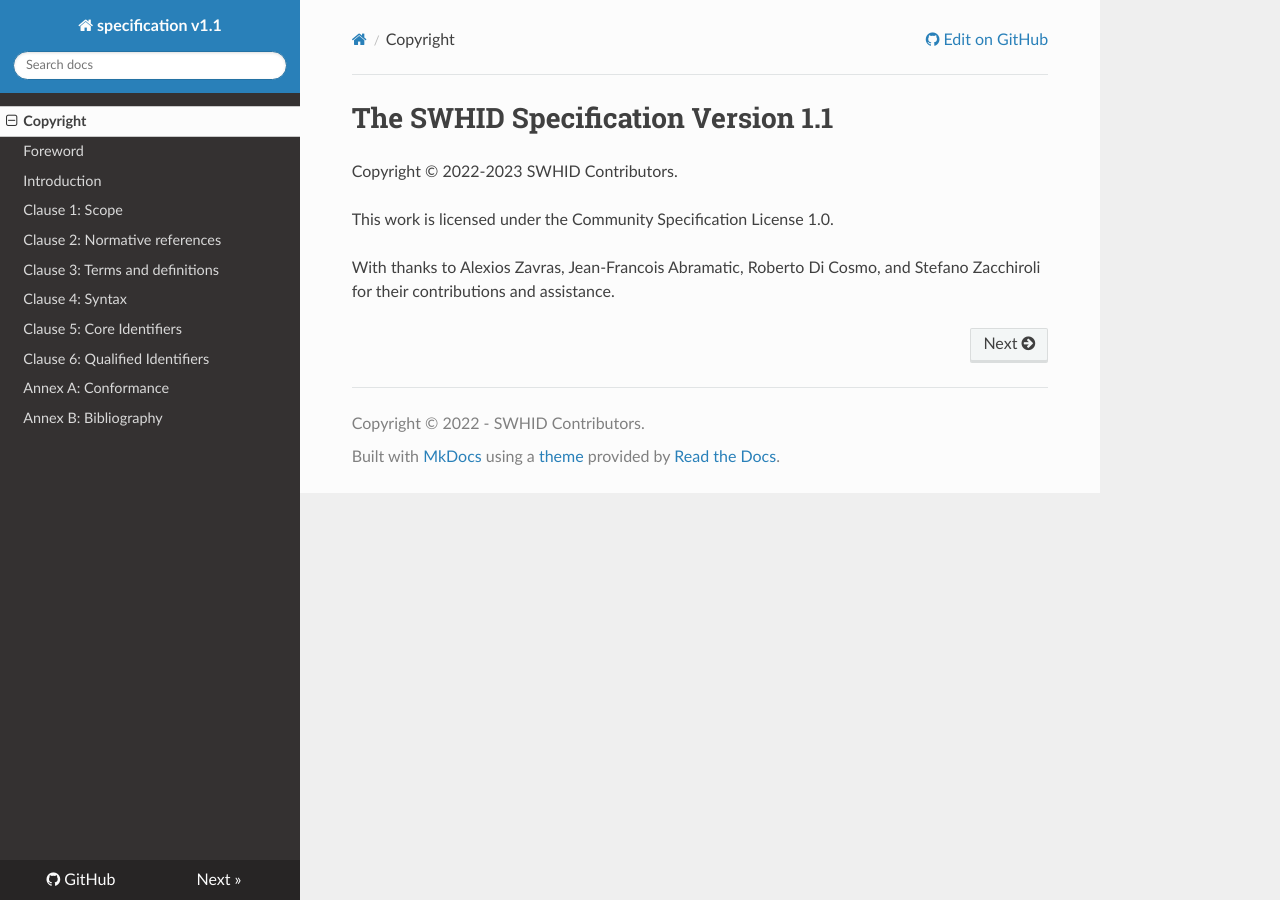
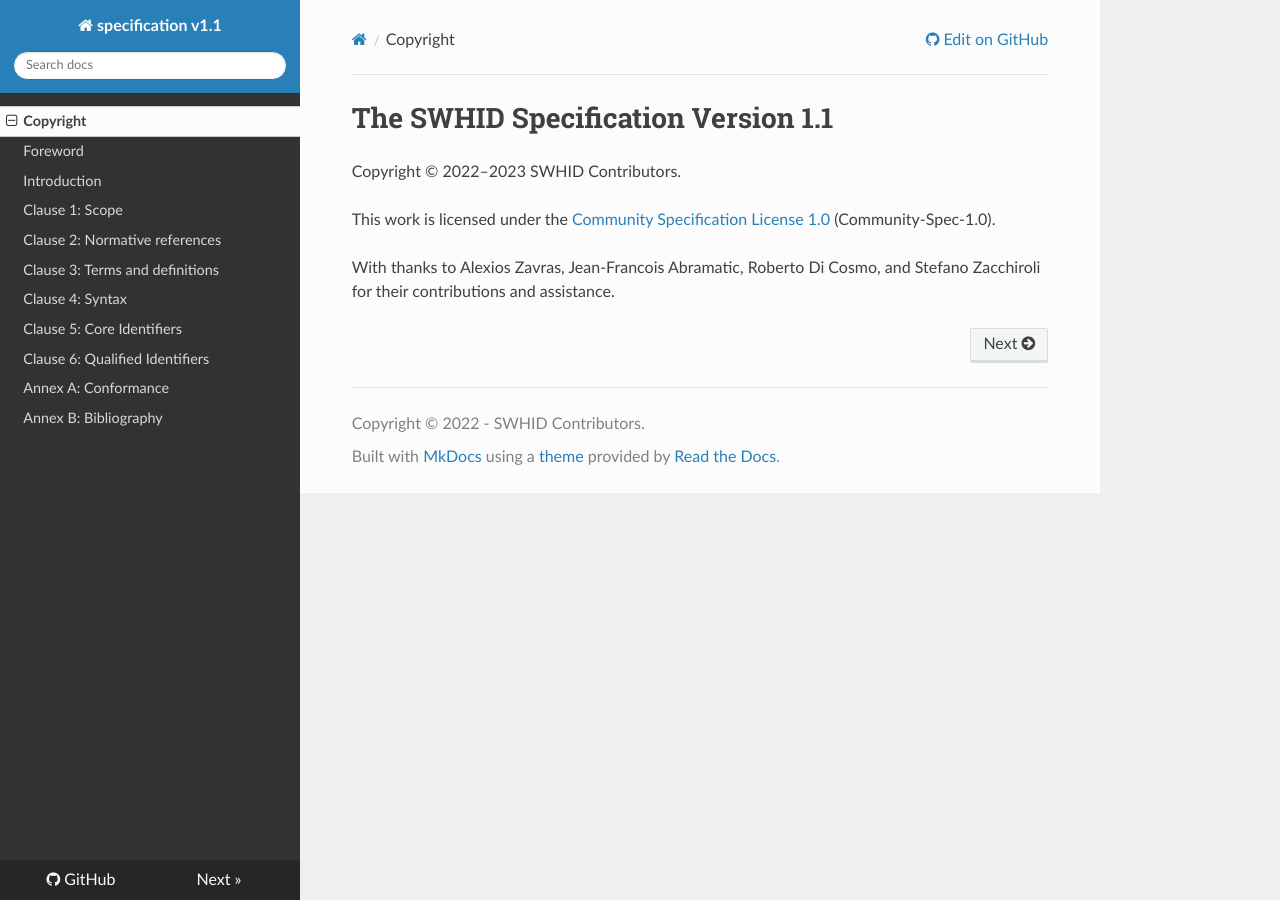
Before and after one commit to swhid/specification, an MkDocs documentation site: the page built from Chapters/index.md, in a window 1280 px wide. Built offline with MkDocs 1.6.1, drawn with Linux system fonts in a browser that asks for light colours; nearby versions of some CDN libraries.

Commit message:
added URL and SPDX identifier to the license notice

```diff
--- a/Chapters/index.md
+++ b/Chapters/index.md
@@ -1,8 +1,8 @@
 # The SWHID Specification Version 1.1
 
-Copyright © 2022-2023 SWHID Contributors.
+Copyright © 2022–2023 SWHID Contributors.
 
-This work is licensed under the Community Specification License 1.0.
+This work is licensed under the [Community Specification License 1.0](https://spdx.org/licenses/Community-Spec-1.0.html) (Community‑Spec‑1.0).
 
 With thanks to
 Alexios Zavras,
```
